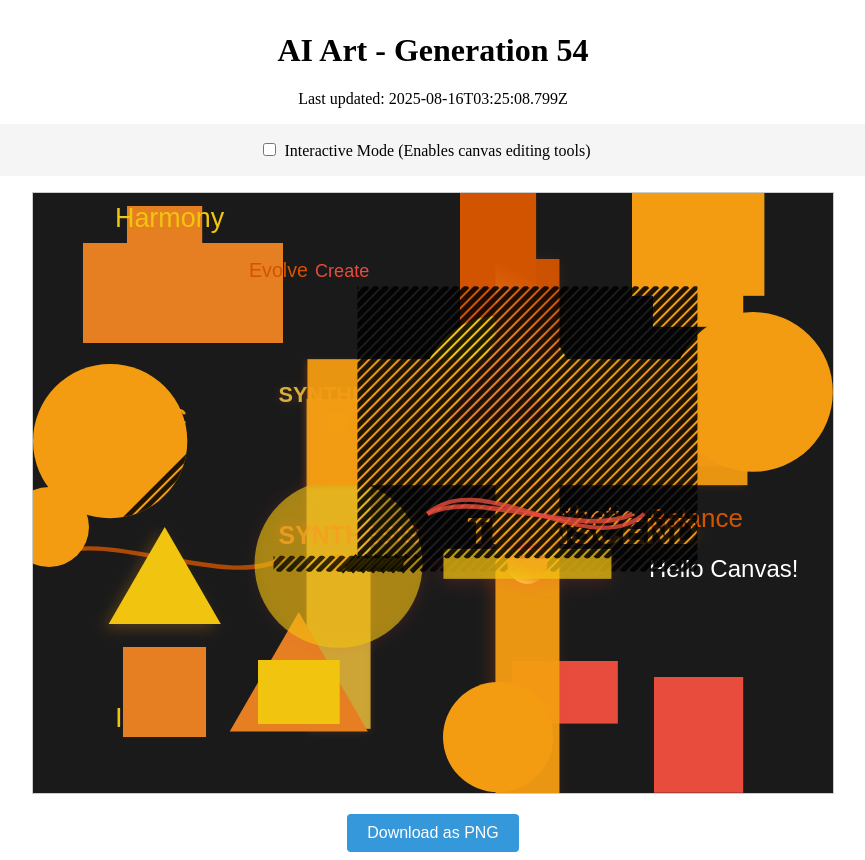
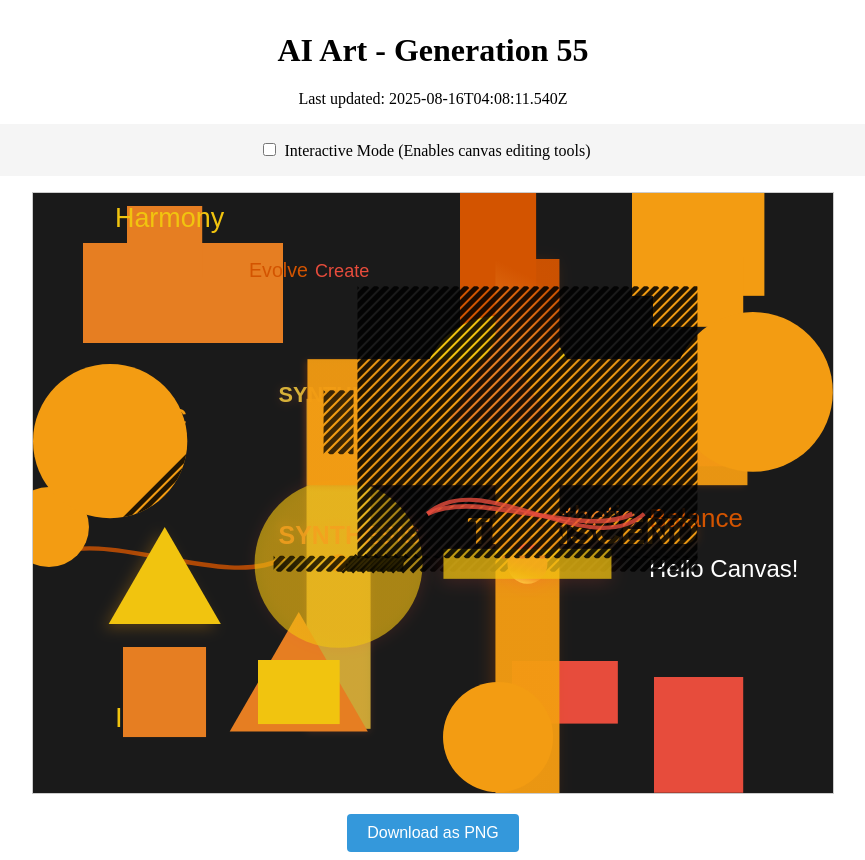
Before and after one commit to mcclowes/ai-art, a React (Vite) app: page / in a window 1280 px wide. Shown: the whole page, without its empty margins (207-1072 px from the left). Built offline with nearby package versions, Linux system fonts and the light colour scheme.

Commit message:
Improve artwork - Generation 55

```diff
--- a/src/artwork-state.ts
+++ b/src/artwork-state.ts
@@ -742,9 +742,20 @@ export const artworkState: ArtworkState = {
       "pattern": "dots",
       "opacity": 0.6703483325832718,
       "id": "pattern_rect_1755311701884"
+    },
+    {
+      "type": "rectangle",
+      "x": 290.5624227441286,
+      "y": 197.17181705809645,
+      "width": 30,
+      "height": 64,
+      "fillStyle": "#e67e22",
+      "pattern": "stripes",
+      "opacity": 0.7539553196446918,
+      "id": "pattern_rect_1755317291540"
     }
   ],
-  "generation": 54,
-  "lastUpdated": "2025-08-16T03:25:08.799Z",
+  "generation": 55,
+  "lastUpdated": "2025-08-16T04:08:11.540Z",
   "cycleStarted": "2025-08-13T22:05:34.253Z"
 };
```
